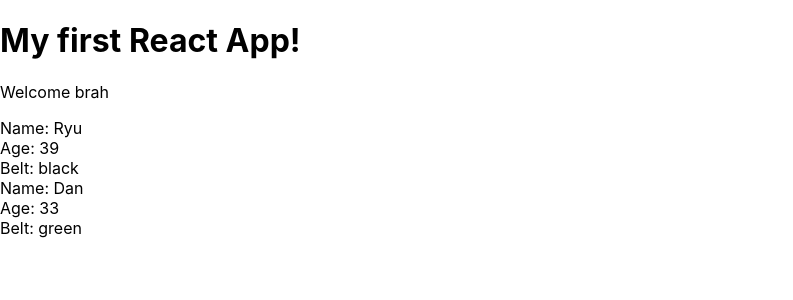
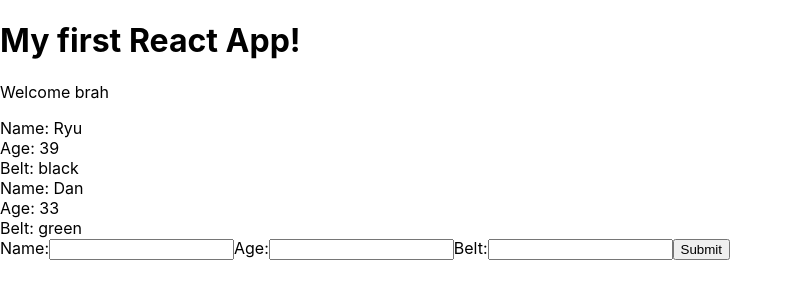
Before and after one commit to Daniel-Choiniere/nnReactRedux, a React (Create React App) app in the folder my-app/: page / in a window 1280 px wide. Shown: the top 300 px of the page, without its empty margins (0-793 px from the left). Built offline with nearby package versions, Linux system fonts and the light colour scheme.

Commit message:
working with react forms, keeping our component state in sync with out input fields, logging user input ot console.

```diff
--- /dev/null
+++ b/my-app/src/AddNinja.js
@@ -0,0 +1,38 @@
+import React, { Component } from 'react'
+
+class AddNinja extends Component {
+    state = {
+        name: null,
+        age: null,
+        belt: null
+    }
+
+    handleChange = (e) => {
+        this.setState({
+            [e.target.id]: e.target.value
+        }) ;
+    }
+
+    handleSubmit = (e) => {
+        e.preventDefault();
+        console.log(this.state);
+    }
+
+    render() {
+        return (
+            <div>
+                <form onSubmit={this.handleSubmit}>
+                    <label htmlFor="name">Name:</label>
+                    <input type="text" id="name" onChange={this.handleChange} />
+                    <label htmlFor="name">Age:</label>
+                    <input type="text" id="age" onChange={this.handleChange} />
+                    <label htmlFor="name">Belt:</label>
+                    <input type="text" id="belt" onChange={this.handleChange} />
+                    <button>Submit</button>
+                </form>
+            </div>
+        );
+    }
+}
+
+export default AddNinja;
--- a/my-app/src/App.js
+++ b/my-app/src/App.js
@@ -2,6 +2,7 @@
 
 import React, { Component } from 'react';
 import Ninjas from './Ninjas';
+import AddNinja from './AddNinja';
 
 class App extends Component {
   state = {
@@ -18,6 +19,7 @@
         <h1>My first React App!</h1>
         <p>Welcome brah</p>
         <Ninjas ninjas={ this.state.ninjas }/>
+        <AddNinja />
       </div>
     );
   }
```
Also changed, not shown: 1 other file (tests, documents, lock files or other folders).
